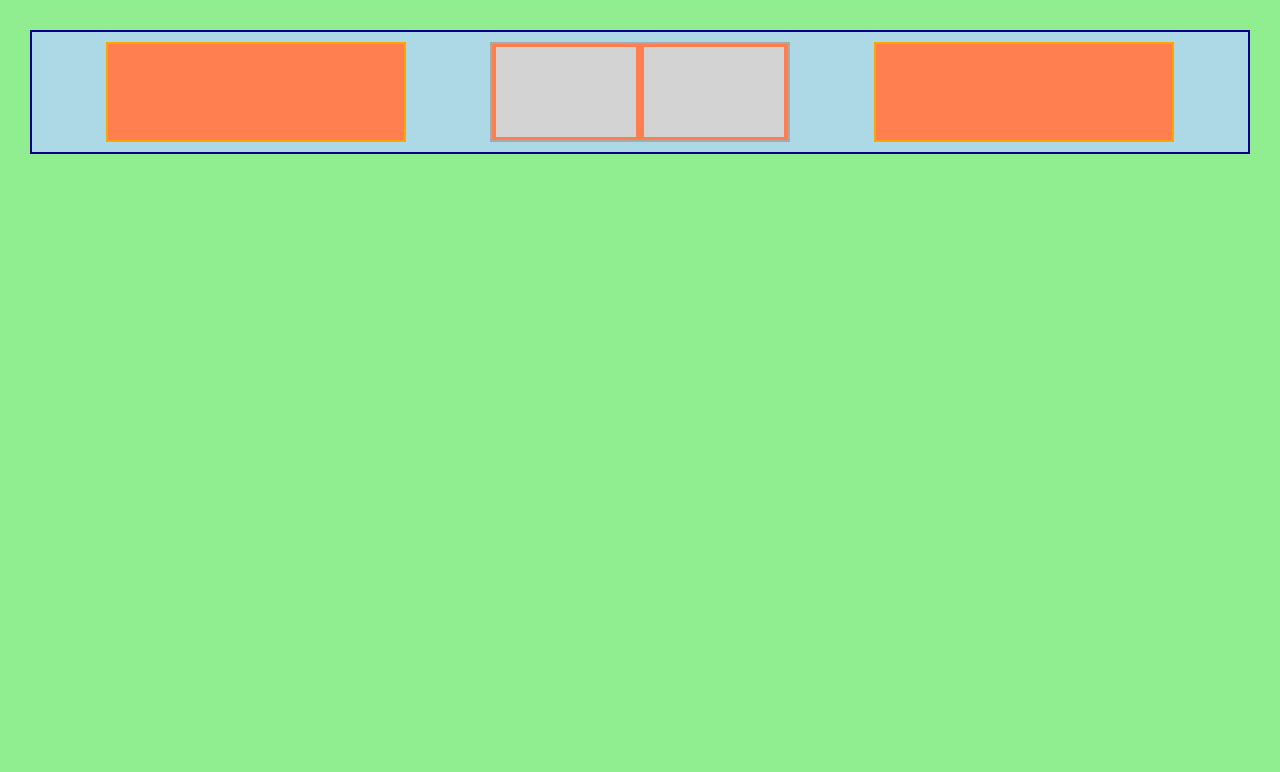
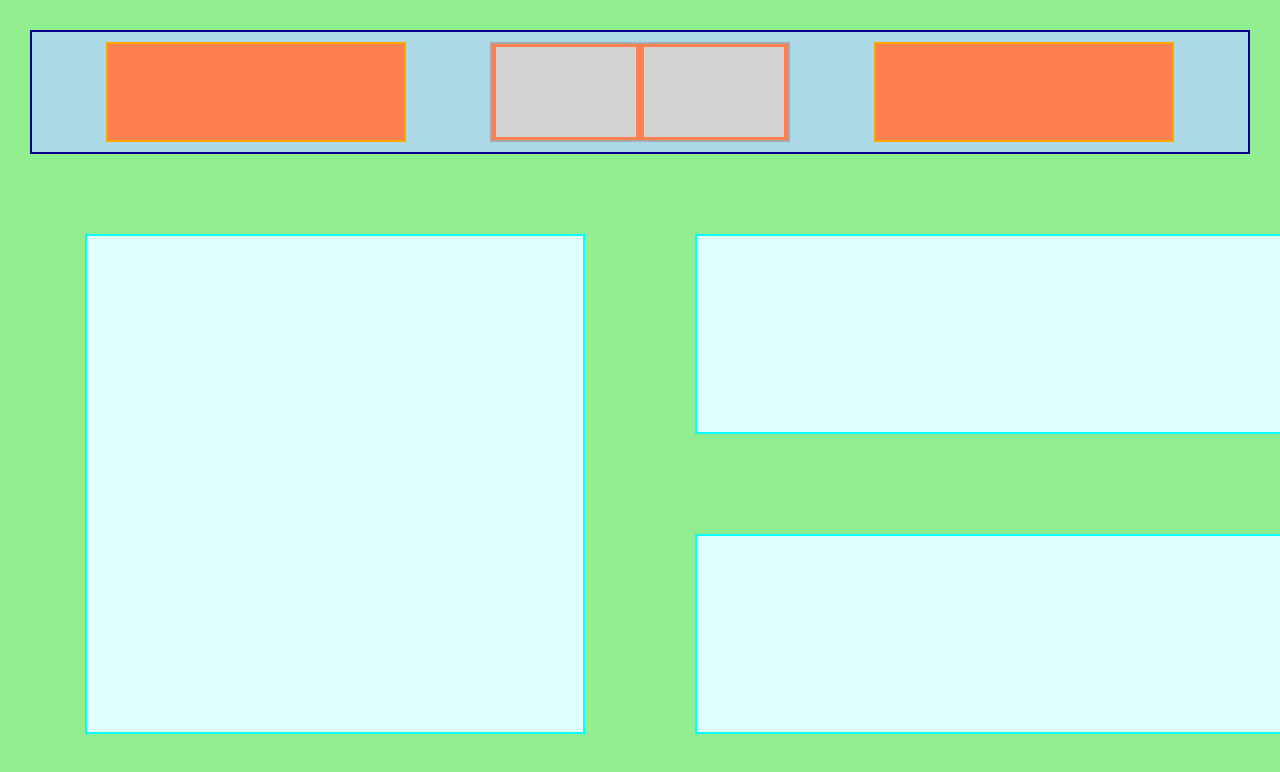
Before and after one commit to robertthurber/flex_box, a plain HTML site: page index.html in a window 1280 px wide. Drawn offline with Linux system fonts and the light colour scheme.

Commit message:
added the style for the middle section

```diff
--- a/styles/styles.css
+++ b/styles/styles.css
@@ -42,3 +42,42 @@ body {
   width: 140px;
   background-color: lightgray;
 }
+
+/* ------------middle container -------------- */
+.middle-container {
+  height: 600px;
+  display: flex;
+  margin: 30px;
+  margin-left: 30px;
+  justify-content: space-around;
+  align-items: center;
+}
+
+.middle-left-container {
+  height: 500px;
+  width: 500px;
+  background-color: lightcyan;
+  border: 2px solid cyan;
+}
+
+.middle-right-container {
+  height: 500px;
+  width: 500px;
+  display: flex;
+  flex-direction: column;
+  justify-content: space-between;
+}
+
+.top-right-container {
+  height: 200px;
+  width: 600px;
+  background-color: lightcyan;
+  border: 2px solid cyan;
+}
+
+.bottom-right-container {
+  height: 200px;
+  width: 600px;
+  background-color: lightcyan;
+  border: 2px solid cyan;
+}
```
